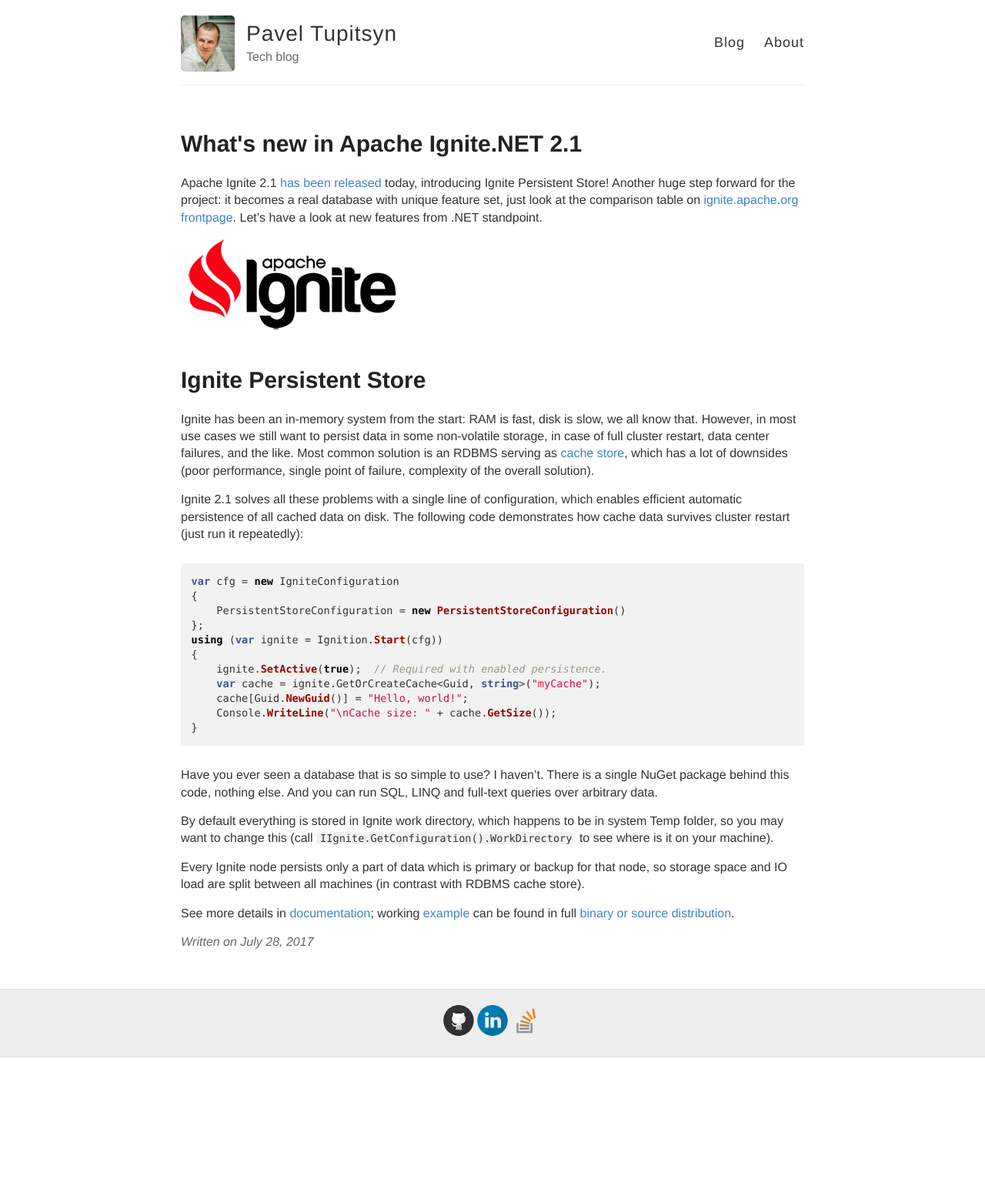
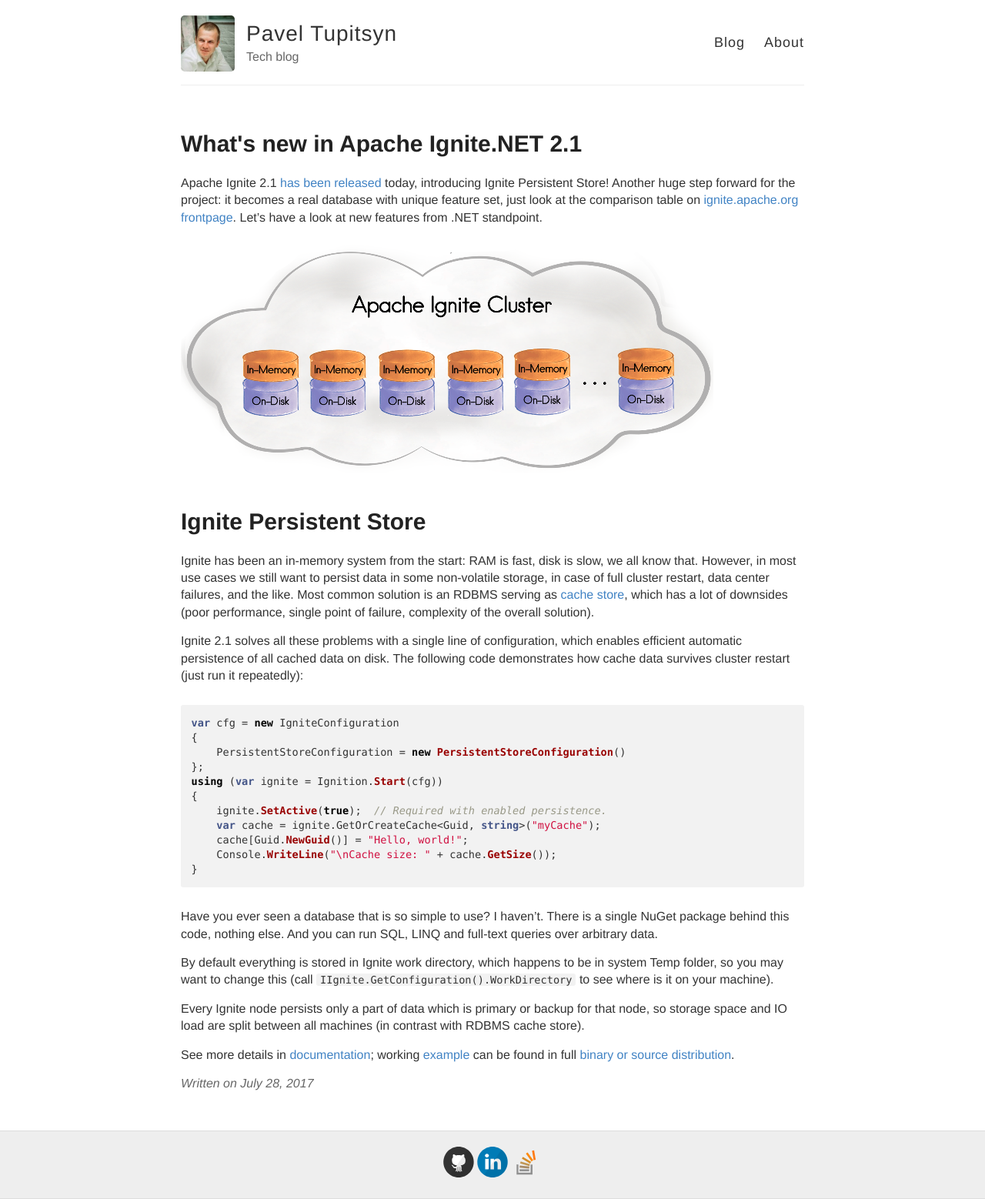
Before and after one commit to ptupitsyn/ptupitsyn.github.io, a Jekyll site: the page built from _posts/2017-07-28-Whats-New-In-Ignite-Net-2.1.md, in a window 1280 px wide. Shown: the whole page at 77% size. Built offline with Jekyll 4.4.1, drawn with Linux system fonts in a browser that asks for light colours; comment, search, counter and statistics services are not loaded; before the commit the page ends 1374 px from its top, so only the background shows below that.

Commit message:
Add picture

```diff
--- a/_posts/2017-07-28-Whats-New-In-Ignite-Net-2.1.md
+++ b/_posts/2017-07-28-Whats-New-In-Ignite-Net-2.1.md
@@ -6,7 +6,7 @@
 Apache Ignite 2.1 [has been released](https://blogs.apache.org/ignite/entry/apache-ignite-2-1-a) today, introducing Ignite Persistent Store!
 Another huge step forward for the project: it becomes a real database with unique feature set, just look at the comparison table on [ignite.apache.org frontpage](https://ignite.apache.org/). Let's have a look at new features from .NET standpoint.
 
-![ignite logo](../images/ignite_logo.png)
+![Apache Ignite Persistent Store](../images/ignite-persistent-store.png)
 
 
 # Ignite Persistent Store
```
Also changed, not shown: images/ignite-persistent-store.png (added).
